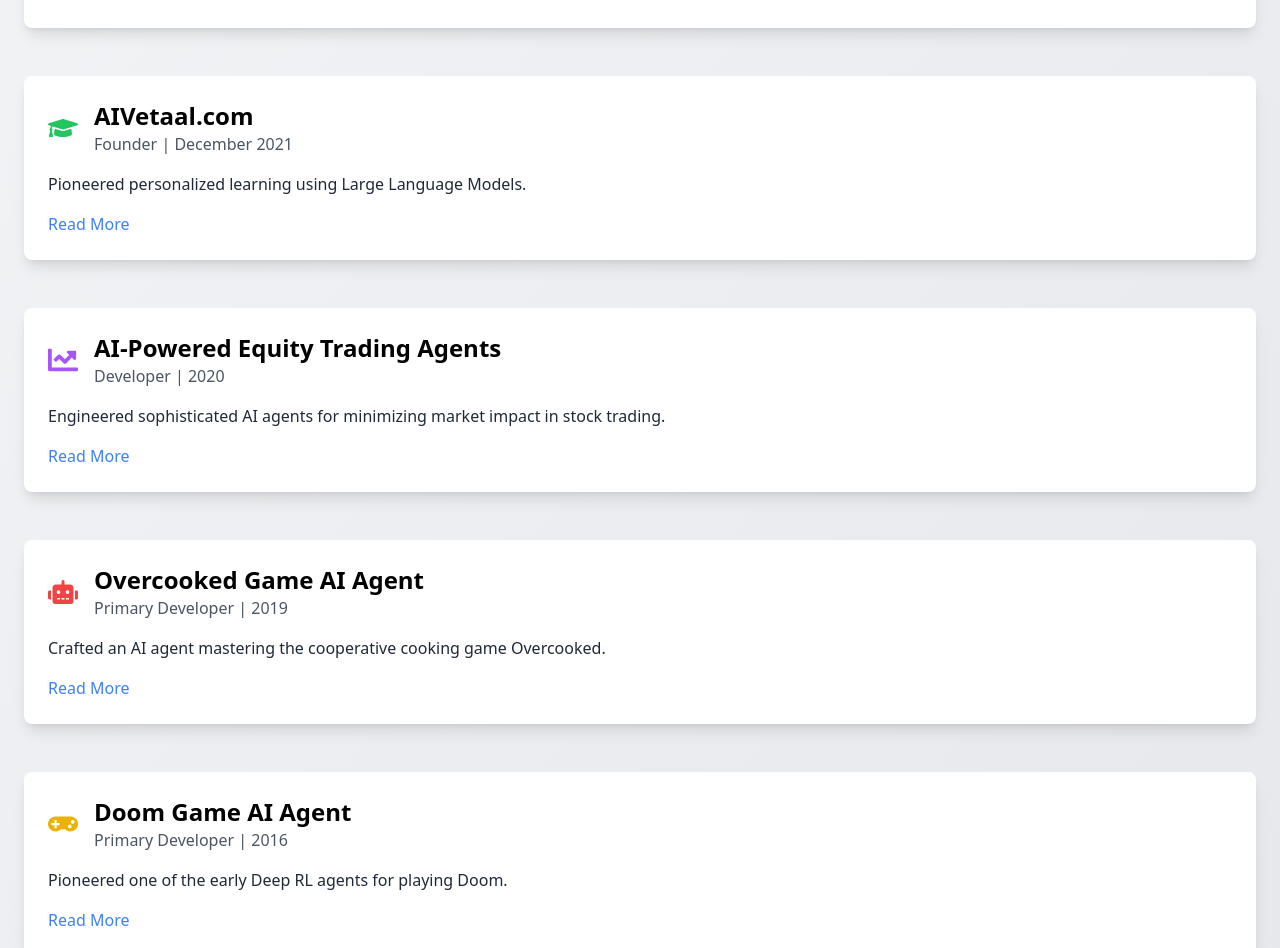
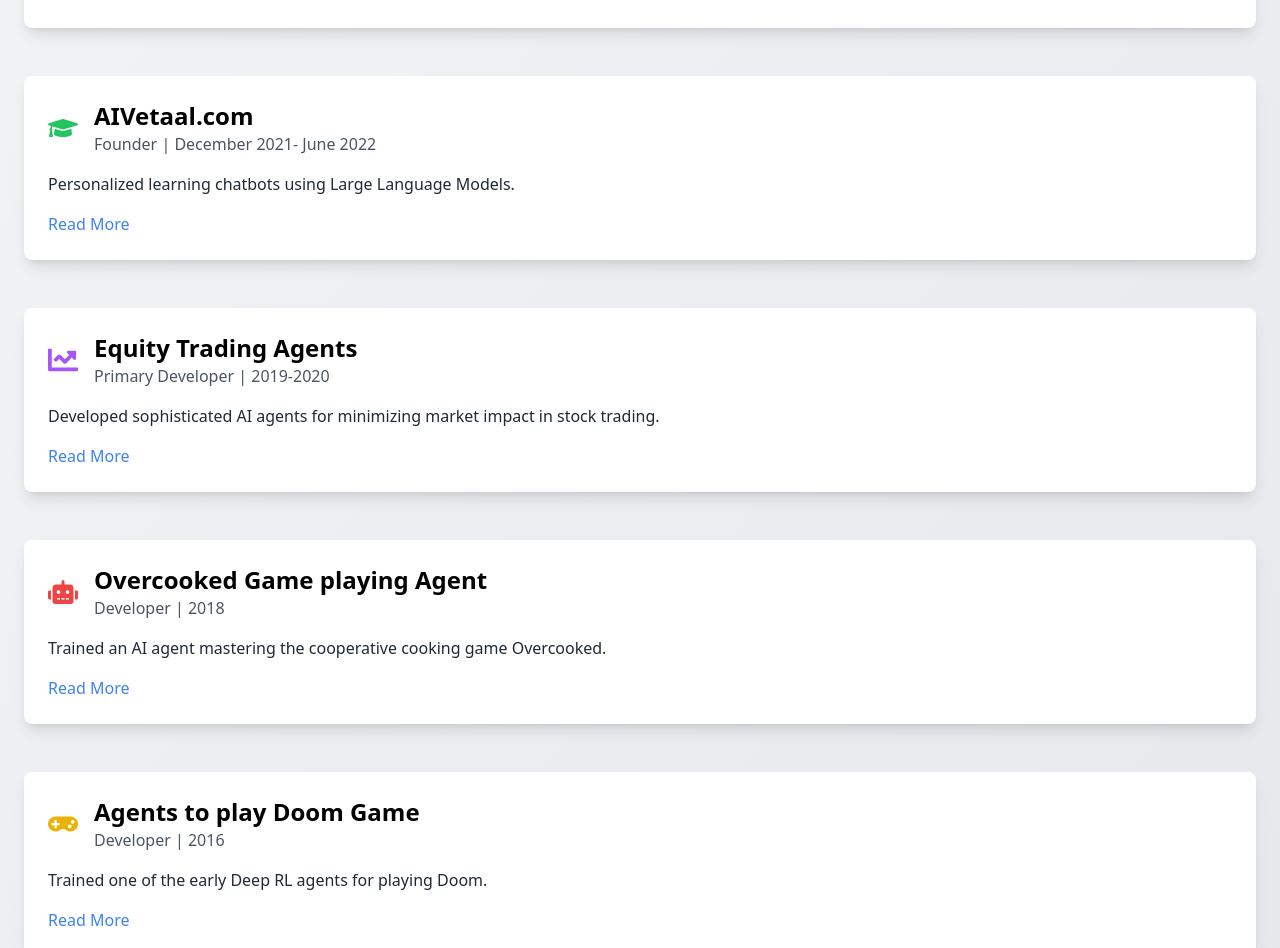
Before and after one commit to SDharashivkar/Sachin, a React (Create React App) app: page /projects in a window 1280 px wide. Shown: the part 384-1332 px from the top of the page. Built offline with nearby package versions, Linux system fonts and the light colour scheme.

Commit message:
Projects good

```diff
--- a/src/components/Home.js
+++ b/src/components/Home.js
@@ -1,5 +1,5 @@
 import React from 'react';
-import { FaRobot, FaShieldAlt, FaChartLine, FaBookOpen, FaMountain, FaRunning } from 'react-icons/fa';
+import { FaBookOpen, FaMountain, FaRunning } from 'react-icons/fa';
 import { GiBoxingGlove } from 'react-icons/gi';
 
 
@@ -26,9 +26,6 @@ const Home = () => {
               Reinforcement Learning Engineer | AI Security Founder
             </p>
             <div className="flex justify-center md:justify-start space-x-4 animate-slide-up animation-delay-400">
-              <IconBox icon={<FaRobot />} text="RL Engineer" />
-              <IconBox icon={<FaShieldAlt />} text="AI Security Founder" />
-              <IconBox icon={<FaChartLine />} text="Algo Trading Agents" />
               <IconBox icon={<GiBoxingGlove />} text="MMA Fighter" />
               <IconBox icon={<FaMountain />} text="Hiker" />
               <IconBox icon={<FaRunning />} text="Runner" />
--- a/src/components/Projects.js
+++ b/src/components/Projects.js
@@ -11,78 +11,68 @@ const Projects = () => {
   role: 'Founder',
   date: 'September 2022 - April 2023',
   icon: <FaSearch className="text-3xl text-blue-500" />,
-  shortDesc: 'Built an AI-powered semantic search engine to improve legal research.',
-  fullDesc: `Seeing how outdated keyword-based legal search engines were, I created IntelLawyer, a smart semantic search platform for legal judgments. I focused on cases from the Supreme Court, Bombay High Court, and Bangalore High Court. The system I built had for that time state-of-the-art retrieval components, like Sentence Transformers encoders and cross-encoders. To put this in context, this is Retrival component of RAG system; deployed before chatGPT was released.
-
-  I faced some tough challenges, like dealing with the cold start problem on serverless infrastructure. Despite this, I successfully launched a working version that attracted 500 initial users. This experience taught me a lot about how users engage with legal tech and what they really need from it.`,
+  shortDesc: 'Built semantic search engine to improve legal research.',
+  fullDesc: "Launched in September 2022, IntelLawyer introduced advanced semantic search for legal judgments from key Indian courts. The system utilized web crawling, custom PDF parsing, and advanced NLP techniques including sentence BERT models for embeddings and cross-encoder for re-ranking. Despite serverless deployment challenges, the project achieved 500 weekly active users. Insights revealed semantic search excelled in niche cases, while keyword-based search with manual ranking sufficed for most scenarios. The project concluded after ChatGPT's release, as new AI opportunities emerged, prompting a decision to build something new.",
   achievements: [
-    'Developed a new kind of search engine that makes legal research easier and more effective',
-    'Solved tricky technical problems in serverless deployment',
-    'Learned valuable lessons about what legal professionals want from tech tools and how to keep users coming back'
+    'Developed a semantic search engine for legal documents using state-of-the-art NLP techniques',
+    'Overcame technical challenges in serverless infrastructure deployment',
+    'Gained insights into user acquisition strategies, particularly through direct engagement with lawyers'
   ]
 },
     {
       id: 'aivetaal',
       title: 'AIVetaal.com',
       role: 'Founder',
-      date: 'December 2021',
+      date: 'December 2021- June 2022',
       icon: <FaGraduationCap className="text-3xl text-green-500" />,
-      shortDesc: 'Pioneered personalized learning using Large Language Models.',
-      fullDesc: `AIVetaal was born from the vision of personalizing learning through Large Language Models. Inspired by advancements in models like GPT-3 and BlenderBot2, I set out to create an AI-powered chatbot for competitive exam preparation.
-
-      Utilizing the T5 model and Dense Passage Retrieval, we built a system capable of generating questions and answers. While we faced challenges in developing a closed-domain chatbot due to data limitations, this project led us to explore innovative applications in quantitative aptitude question-solving, pushing the boundaries of AI in education.`,
+      shortDesc: 'Personalized learning chatbots using Large Language Models.',
+      fullDesc: `AIVetaal, launched in December 2021, aimed to personalize learning using Large Language Models. Inspired by GPT-3 and BlenderBot2, we developed an AI-powered chatbot for competitive exam preparation. We utilized the T5 model with Dense Passage Retrieval for question and answer generation. Facing data limitations, we pivoted to fine-tuning T5 for solving quantitative aptitude questions in GRE and CAT exams. Despite initial success, the project was halted due to the high costs of data acquisition needed for a reliable model.`,
       achievements: [
-        'Developed an AI system for question and answer generation',
         'Successfully fine-tuned T5 model for solving quantitative aptitude questions',
-        'Gained crucial insights into the challenges of AI in education and the importance of data curation'
+        'Recognized the critical importance of data quality and quantity in model development',
+        'Learned to balance ambitious goals with market realities and resource constraints'
       ]
     },
     {
       id: 'jpmorgan',
-      title: 'AI-Powered Equity Trading Agents',
-      role: 'Developer',
-      date: '2020',
+      title: 'Equity Trading Agents',
+      role: 'Primary Developer',
+      date: '2019-2020',
       icon: <FaChartLine className="text-3xl text-purple-500" />,
-      shortDesc: 'Engineered sophisticated AI agents for minimizing market impact in stock trading.',
-      fullDesc: `At JP Morgan Chase's AI acceleration group, I took on the challenge of developing a simulation platform and specialized agents for stock trading, aimed at minimizing market impact during large-scale trades.
-
-      This project involved creating deep learning models to analyze complex stock price patterns and developing multi-agent systems operating across various timescales. We implemented advanced algorithms like DDPG, A2C, and PPO, enabling our agents to make informed trading decisions based on order book analysis and custom reward functions.`,
+      shortDesc: 'Developed sophisticated AI agents for minimizing market impact in stock trading.',
+      fullDesc: `At JP Morgan Chase's AI acceleration group, we developed a sophisticated simulation platform and AI agents to minimize market impact in large-scale stock trades. We created deep learning models to analyze complex stock price patterns and multi-agent systems operating across various timescales. The project involved implementing advanced algorithms including DDPG, A2C, and PPO. These agents made informed trading decisions based on order book analysis and custom reward functions, effectively navigating the challenges of continuous control.`,
       achievements: [
-        'Developed a sophisticated simulation platform for stock trading',
-        'Implemented multiple RL algorithms (DDPG, A2C, PPO) for trading agents',
-        'Created agents capable of minimizing market impact in large-scale stock trades'
+        'Developed deep learning models for analyzing intricate stock price patterns',
+        'Engineered a reward function within the simulator to guide market impact minimization',
+        'Created multi-agent systems capable of operating across different trading timescales'
       ]
     },
     {
       id: 'overcooked',
-      title: 'Overcooked Game AI Agent',
-      role: 'Primary Developer',
-      date: '2019',
+      title: 'Overcooked Game playing Agent',
+      role: 'Developer',
+      date: '2018',
       icon: <FaRobot className="text-3xl text-red-500" />,
-      shortDesc: 'Crafted an AI agent mastering the cooperative cooking game Overcooked.',
-      fullDesc: `At Unity, I spearheaded a project to showcase Reinforcement Learning capabilities by integrating AI agents into the cooperative cooking game, Overcooked. This initiative aimed to revolutionize game testing and enhance non-playing character development.
-
-      Leveraging natural language to represent the game state, we employed Trial-based Heuristic Tree Search to generate a comprehensive action-value dataset. This data trained a neural network achieving over 90% test accuracy, resulting in an agent that could successfully navigate the complexities of Overcooked gameplay.`,
+      shortDesc: 'Trained an AI agent mastering the cooperative cooking game Overcooked.',
+      fullDesc: `At Unity, we developed a Reinforcement Learning agent for the cooperative cooking game Overcooked, aiming to advance game testing and NPC development. We represented the game state using natural language and employed Trial-based Heuristic Tree Search to generate a comprehensive action-value dataset. This data trained a neural network to predict optimal game actions, achieving over 90% test accuracy. The resulting agent successfully navigated the complex, cooperative gameplay of Overcooked, demonstrating the potential of agents in understanding and mastering intricate game environments.`,
       achievements: [
-        'Developed an RL agent for the complex, cooperative game Overcooked',
-        'Implemented Trial-based Heuristic Tree Search for action-value generation',
-        'Achieved over 90% test accuracy in predicting optimal game actions'
+        'Trained RL agents for game testing and intelligent NPC development',
+        'Implemented natural language representation of complex game states',
+        'Achieved high accuracy in predicting optimal game actions through neural network training'
       ]
     },
     {
       id: 'doom',
-      title: 'Doom Game AI Agent',
-      role: 'Primary Developer',
+      title: 'Agents to play Doom Game',
+      role: 'Developer',
       date: '2016',
       icon: <FaGamepad className="text-3xl text-yellow-500" />,
-      shortDesc: 'Pioneered one of the early Deep RL agents for playing Doom.',
-      fullDesc: `In the early days of deep learning, I embarked on an ambitious project to train a Deep Reinforcement Learning Agent for the Doom game, a feat accomplished by only a few teams at the time.
-
-      I implemented DQN (Deep Q-Network) and A3C (Asynchronous Advantage Actor-Critic) algorithms using Lua Torch. The agent displayed fascinating emergent behaviors, such as strategic corner-hiding and precise enemy attacks, showcasing the potential of deep reinforcement learning in gaming environments.`,
+      shortDesc: 'Trained one of the early Deep RL agents for playing Doom.',
+      fullDesc: "In 2016, I tackled the cutting-edge challenge of training a Deep Reinforcement Learning Agent for the Doom game, a feat achieved by only a few teams globally at that time. The project involved navigating a complex 3D environment with sparse rewards, making it particularly challenging for Reinforcement Learning Agents. I implemented DQN (Deep Q-Network) and A3C (Asynchronous Advantage Actor-Critic) algorithms using Lua Torch. Despite the difficult learning conditions, the agent developed remarkable emergent behaviors, including strategic corner-hiding and precise enemy attacks. This project pushed the boundaries of RL agents in gaming, demonstrating the potential of deep reinforcement learning in complex, dynamic environments.",
       achievements: [
-        'Developed one of the early successful Deep RL agents for Doom',
-        'Implemented DQN and A3C algorithms from scratch',
-        'Observed and analyzed complex emergent behaviors in the trained agent'
+        'Implemented advanced RL algorithms (DQN, A3C) from scratch using Lua Torch',
+        'Overcame challenges of training agents in complex 3D environments with sparse rewards',
+        'Observed and analyzed sophisticated emergent agent behaviors in game environments'
       ]
     }
   ];
@@ -134,7 +124,7 @@ const Projects = () => {
         </div>
         <div className="mt-16 text-center">
           <p className="text-xl text-gray-700">
-            Intrigued by the possibilities of AI? Let's connect and explore groundbreaking ideas together!
+            Curious about Generative AI Applications or AI Security? Let's talk!
           </p>
           <a href="mailto:sachin.dharashivkar@gmail.com" className="inline-block mt-4 px-6 py-3 bg-blue-600 text-white rounded-full hover:bg-blue-700 transition duration-300">
             Reach Out
```
